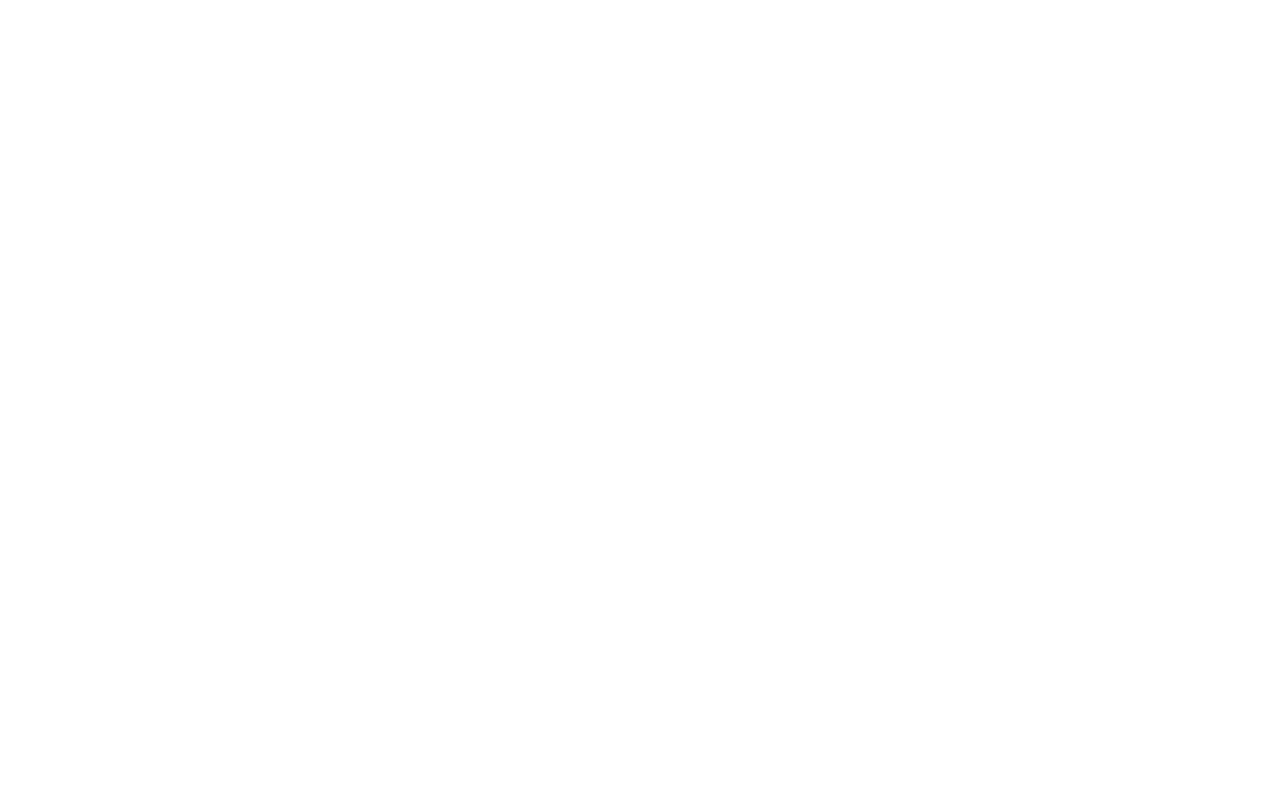
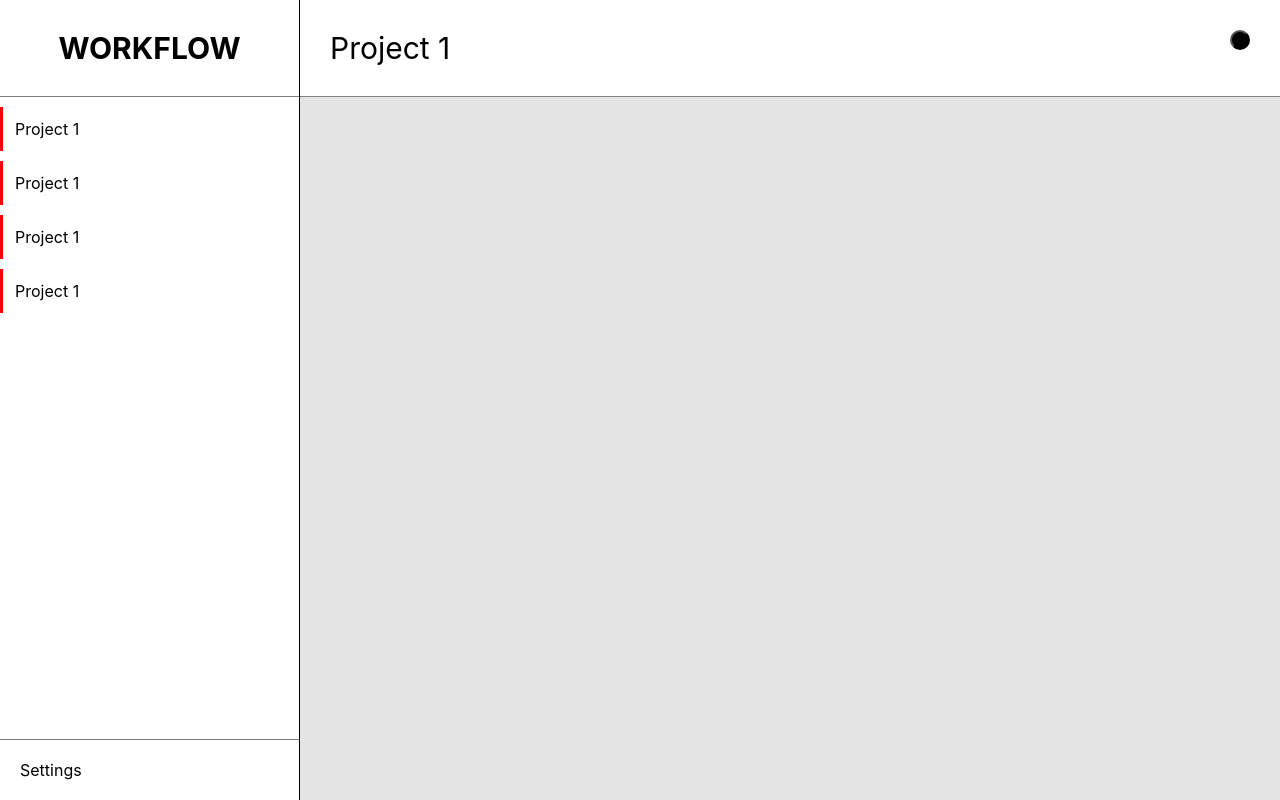
Before and after one commit to Damango/Project-Manager-V3, a React (Create React App) app: page / in a window 1280 px wide. Built offline with nearby package versions, Linux system fonts and the light colour scheme; a web font is replaced by a local one.

Commit message:
New Nav Bar

```diff
--- a/src/App.css
+++ b/src/App.css
@@ -3,4 +3,62 @@
 
 .App {
 	height: 100vh;
+	display: grid;
+	grid-template-columns: 300px auto;
 }
+
+.nav-bar-container {
+	position: relative;
+	background-color: white;
+	box-sizing: border-box;
+	border-right: 1px solid black;
+}
+
+.nav-bar-header {
+	text-align: center;
+	box-sizing: border-box;
+	padding: 30px;
+
+	border-bottom: 1px solid gray;
+	font-size: 30px;
+	font-weight: bold;
+}
+
+.nav-links-container {
+}
+
+.nav-link {
+	border-left: 3px solid red;
+	box-sizing: border-box;
+	padding: 12px;
+	margin-top: 10px;
+}
+
+.nav-footer-container {
+	position: absolute;
+	border-top: 1px solid gray;
+	box-sizing: border-box;
+	padding: 20px;
+	width: 100%;
+	bottom: 0px;
+}
+
+.main-view-container {
+	background-color: rgb(228, 228, 228);
+}
+
+.main-view-header {
+	background-color: white;
+	box-sizing: border-box;
+	padding: 30px;
+	font-size: 30px;
+	border-bottom: 1px solid gray;
+}
+
+.settings-button {
+	background-color: black;
+	width: 20px;
+	height: 20px;
+	border-radius: 50%;
+	float: right;
+}
--- a/src/App.js
+++ b/src/App.js
@@ -1,13 +1,51 @@
 
 import './App.css';
 
+
+
+
+
+
 function App() {
+
+
+
+
+
+localStorage.setItem('projectmanagerv3', JSON.stringify())
+
+
+
+
+
+
+
   return (
     <div className="App">
 
       <div className="nav-bar-container">
-        <div className="nav-bar-wrapper"></div>
+        <div className="nav-bar-wrapper">
+          <div className="nav-bar-header">WORKFLOW</div>
+          <div className="nav-links-container">
+            <div className="nav-link">Project 1</div>
+            <div className="nav-link">Project 1</div>
+            <div className="nav-link">Project 1</div>
+            <div className="nav-link">Project 1</div>
+          </div>
 
+          <div className="nav-footer-container">Settings</div>
+
+        </div>
+
+      </div>
+
+      <div className="main-view-container">
+        <div className="main-view-wrapper">
+          <div className="main-view-header">
+            Project 1
+            <button className="settings-button"></button>
+            </div>
+        </div>
       </div>
 
     </div>
```
